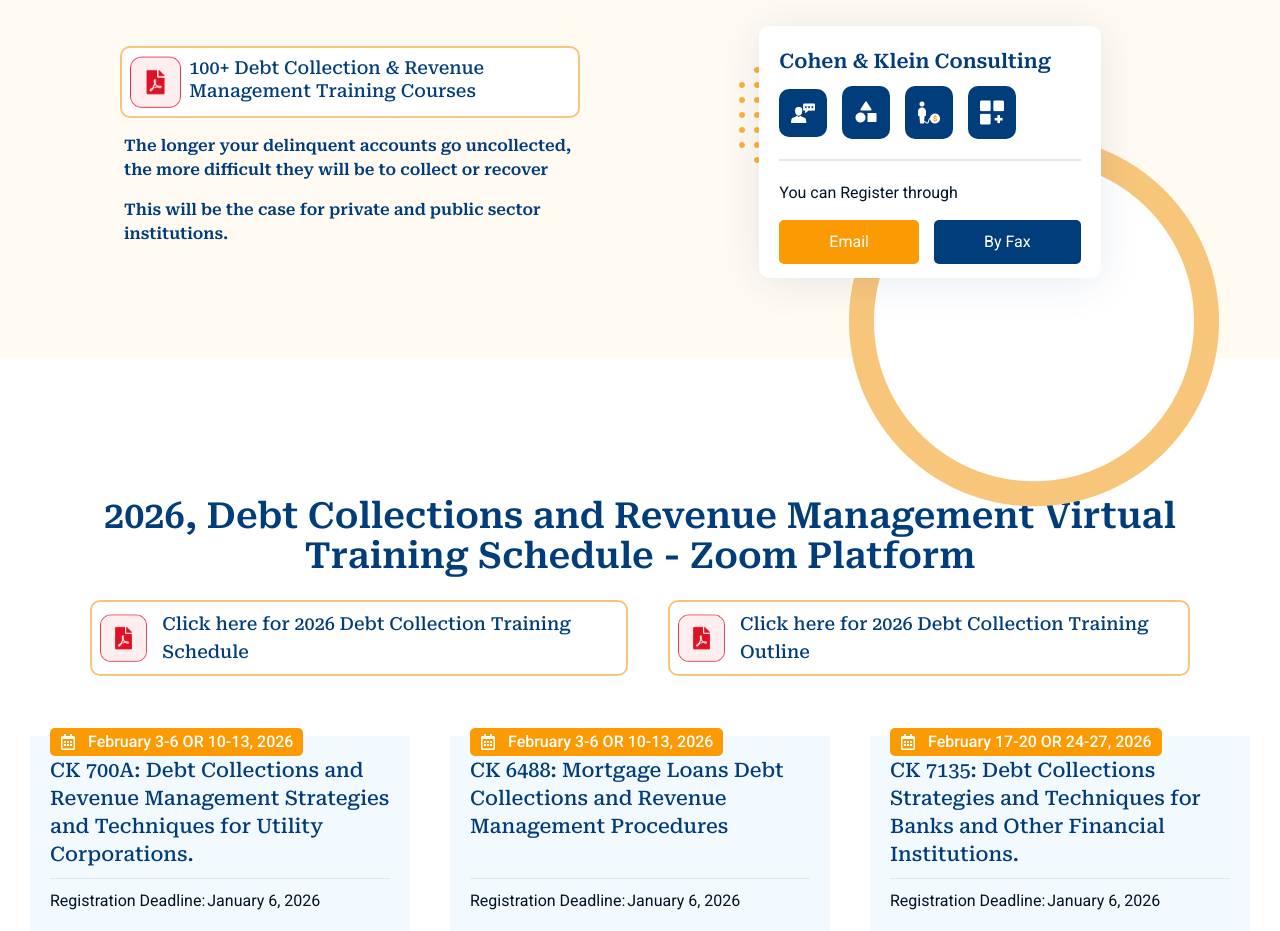
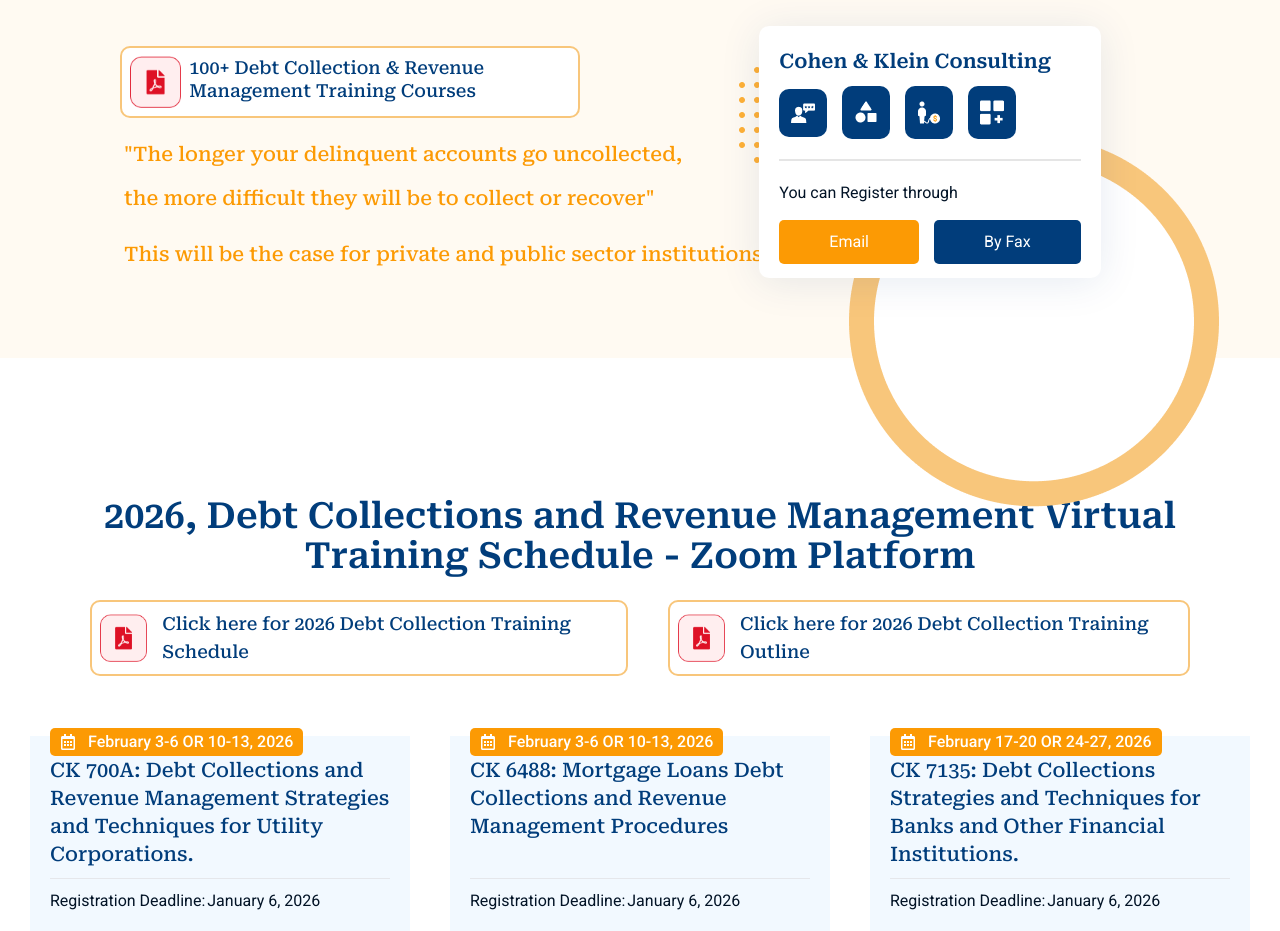
Before and after one commit to rishabh4614/cohenandklein, a React (Vite) app: page / in a window 1280 px wide. Shown: the part 1680-2611 px from the top of the page. Built offline with nearby package versions, Linux system fonts and the light colour scheme.

Commit message:
text edited.

```diff
--- a/src/Components/Testimonial/Testimonial.jsx
+++ b/src/Components/Testimonial/Testimonial.jsx
@@ -223,17 +223,20 @@ const Testimonial = () => {
               </h6>
             </div>
           </div>
-          <div className="flex flex-col gap-4 2xl:max-w-[510px] max-w-[460px] lg:ml-[60px] mt-4 px-1">
-            <div className="flex items-start gap-3">
-              {/* <span className="mt-1 w-5 h-[2px] bg-gray-500 shrink-0 inline-block"></span> */}
-              <p className="text-primary roboto-serif-font font-semibold">
-                The longer your delinquent accounts go uncollected, the more difficult they will be to collect or recover
-              </p>
-            </div>
-            <p className="text-primary roboto-serif-font font-semibold">
-              This will be the case for private and public sector institutions.
-            </p>
-          </div>
+         <div className="flex flex-col gap-4 2xl:max-w-[510px] max-w-[460px] lg:ml-[60px] mt-4 px-1">
+          <p className="text-secondary 2xl:text-2xl lg:text-xl sm:text-base text-xs font-medium roboto-serif-font
+            max-w-[800px] whitespace-nowrap text-center mx-auto lg:leading-10 sm:leading-8 leading-6">
+            "The longer your delinquent accounts go uncollected,
+          </p>
+          <p className="-mt-3 text-secondary 2xl:text-2xl lg:text-xl sm:text-base text-xs font-medium roboto-serif-font
+            max-w-[800px] whitespace-nowrap text-center mx-auto lg:leading-10 sm:leading-8 leading-6">
+            the more difficult they will be to collect or recover"
+          </p>
+          <p className="text-secondary 2xl:text-2xl lg:text-xl sm:text-base text-xs font-medium roboto-serif-font
+            max-w-[800px] whitespace-nowrap text-center mx-auto lg:leading-10 sm:leading-8 leading-6">
+            This will be the case for private and public sector institutions.
+          </p>
+        </div>
         </div>
 
 
```
